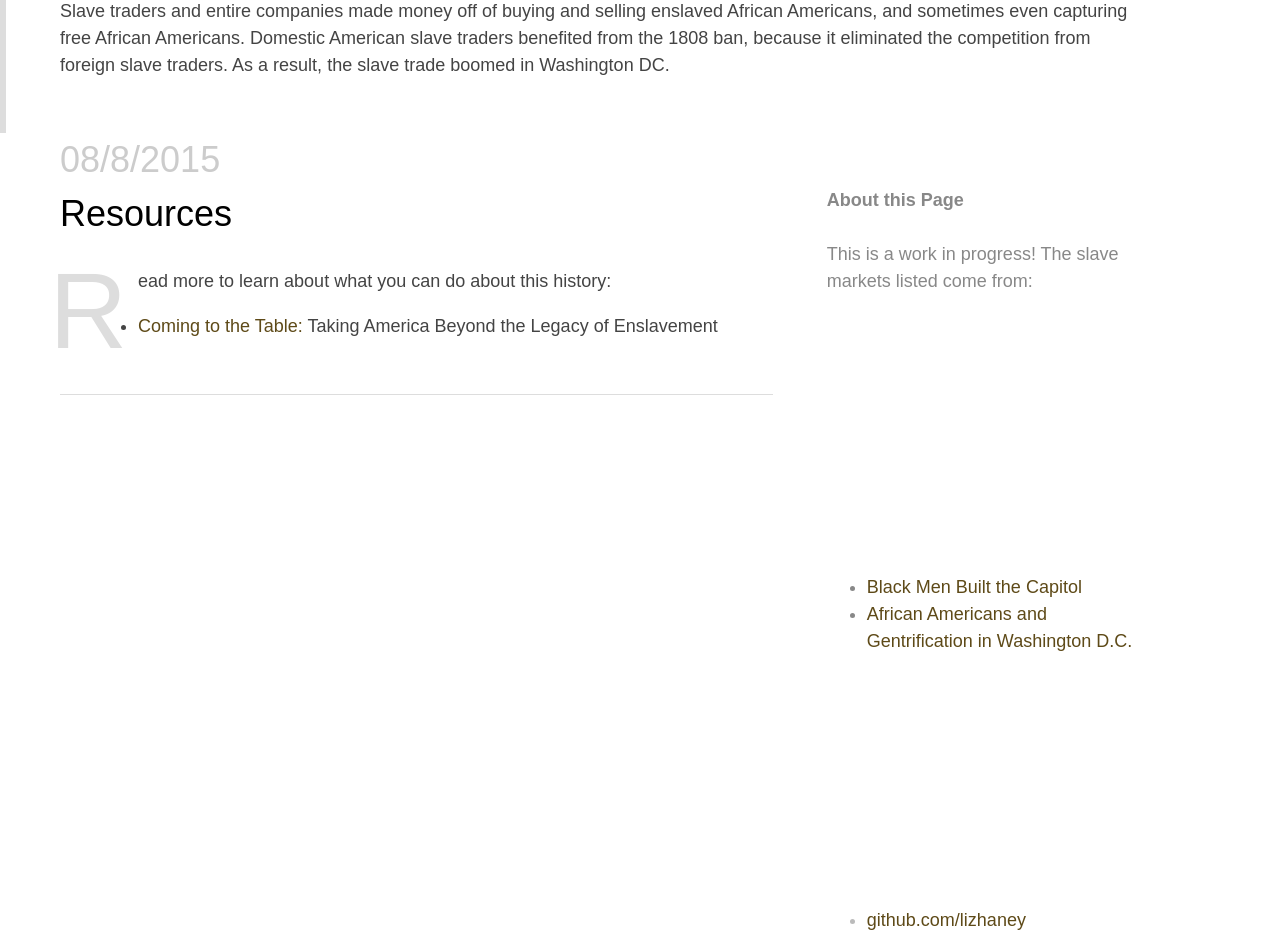
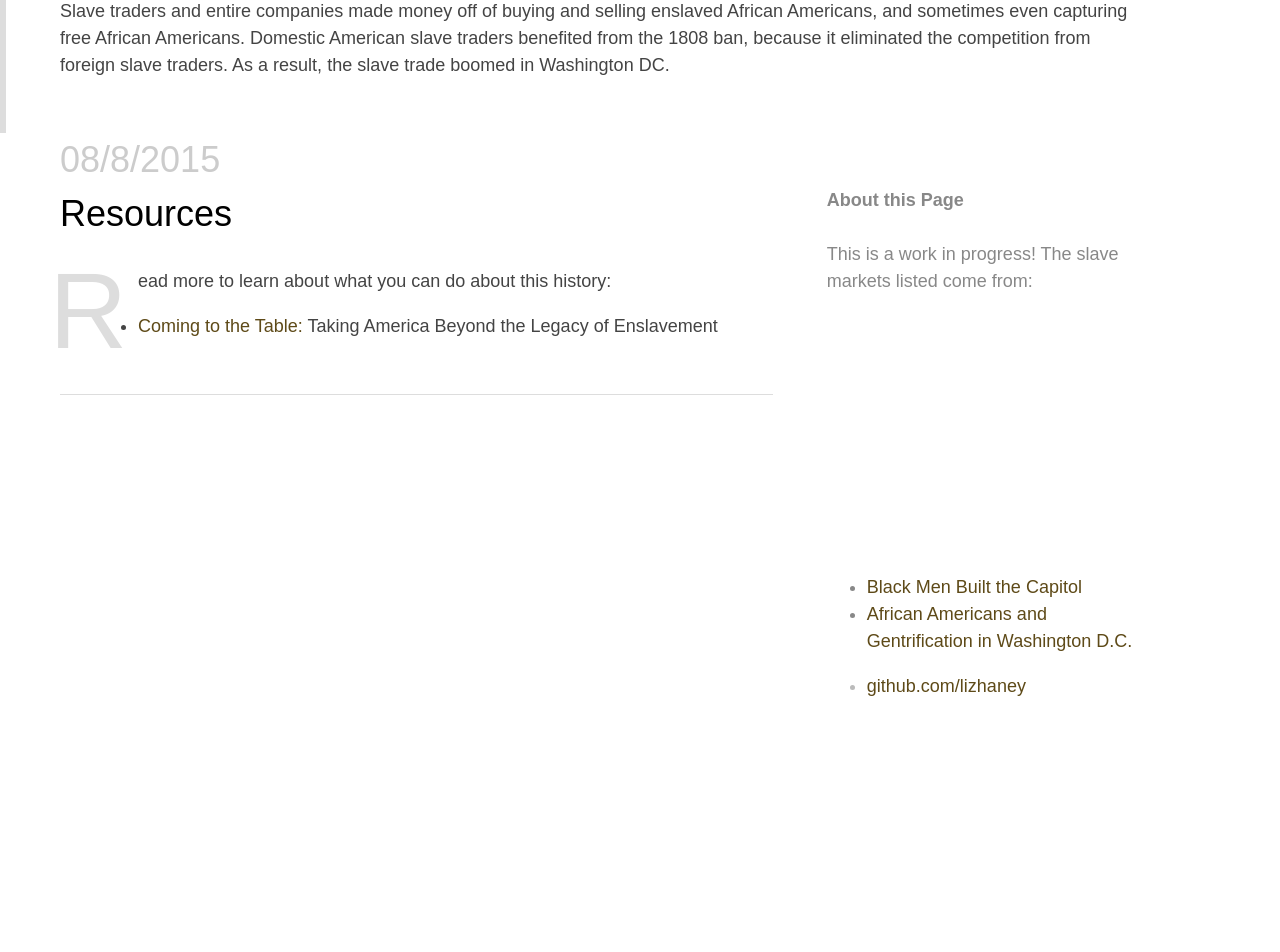
Before and after one commit to lizhaney/dc_slave_markets, a Jekyll site: the page built from index.html, in a window 1280 px wide. Shown: the part 690-1642 px from the top of the page. Built offline with Jekyll 4.4.1, drawn with Linux system fonts in a browser that asks for light colours; after the commit the page ends 1408 px from its top, so only the background shows below that.

Commit message:
Update index.html

```diff
--- a/index.html
+++ b/index.html
@@ -18,7 +18,7 @@
 		<div class="module">
 			<h4>About this Page</h4>
 			<p class="about-us-content">This is a work in progress! The slave markets listed come from:</p>
-			<ul class="about-us-content"><li><a href="https://books.google.com/books?id=eest66wNX2UC&dq=dc+slave+markets&source=gbs_navlinks_s">Black Men Built the Capitol</a></li>
+			<ul><li><a href="https://books.google.com/books?id=eest66wNX2UC&dq=dc+slave+markets&source=gbs_navlinks_s">Black Men Built the Capitol</a></li>
 			<li><a href="https://books.google.com/books?id=Rli8AgAAQBAJ&dq=dc+slave+markets+yellow+house&source=gbs_navlinks_s">African Americans and Gentrification in Washington D.C.</a></li></ul>
 
 
```
